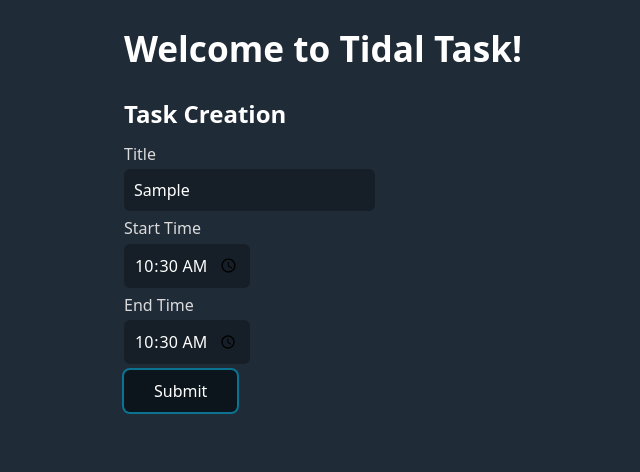
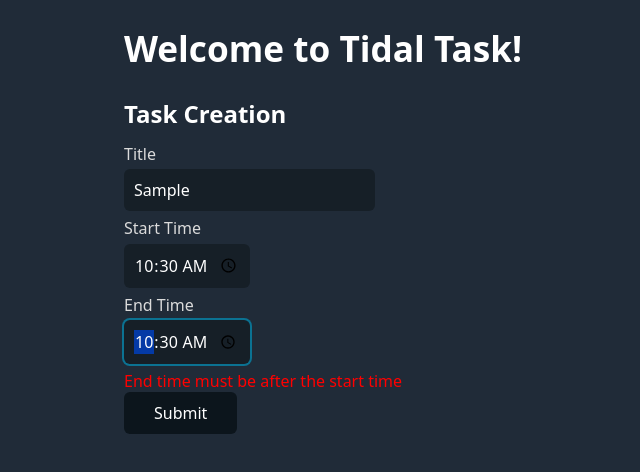
Before and after one commit to RaulAtWork/tidal-task, a React (Vite) app: page / in a window 1280 px wide. Both pictures are taken after typing "Sample", "10:30", "10:30" into the empty fields and a click on the input 306 px from the left and 391 px from the top of the page. Shown: the top 472 px of the page, without its empty margins (126-766 px from the left). Built offline with nearby package versions, Linux system fonts and the light colour scheme.

Commit message:
refactored error messages

```diff
--- a/src/components/CreateTask.jsx
+++ b/src/components/CreateTask.jsx
@@ -1,18 +1,30 @@
 import React from "react";
 import { useForm } from "react-hook-form";
-import {getTimeInFormatHHMM, addMinutesToDate} from "../utils/DateHelper"
+import { getTimeInFormatHHMM, addMinutesToDate } from "../utils/DateHelper";
 
-const DEFAULT_TIME_INTERVAL = 30
+const DEFAULT_TIME_INTERVAL = 30;
 
 function CreateTask() {
-    let currentTime = getTimeInFormatHHMM(new Date());
-    let afterIntervalTime = getTimeInFormatHHMM(addMinutesToDate(new Date(), DEFAULT_TIME_INTERVAL))
+  let currentTime = getTimeInFormatHHMM(new Date());
+  let afterIntervalTime = getTimeInFormatHHMM(
+    addMinutesToDate(new Date(), DEFAULT_TIME_INTERVAL)
+  );
 
   const {
     register,
     handleSubmit,
     formState: { errors },
+    watch,
   } = useForm();
+
+  const startTime = watch("startTime");
+
+  const validateEndTime = (value) => {
+    if (value <= startTime) {
+      return "End time must be after the start time";
+    }
+    return true;
+  };
 
   const onSubmit = (data) => console.log(data);
   return (
@@ -20,13 +32,36 @@ function CreateTask() {
       <h2>Task Creation</h2>
       <form onSubmit={handleSubmit(onSubmit)}>
         <label>Title</label>
-        <input {...register("title")} />
+        <input
+          {...register("title", {
+            required: "Field is required",
+            maxLength: {
+              value: 70,
+              message: "Title cannot exceed 70 characters",
+            },
+          })}
+        />
+
+        {errors.title?.message && <p role="alert">{errors.title.message}</p>}
+
         <label>Start Time</label>
-        <input defaultValue={currentTime} {...register("start-time")} type="time"/>
+        <input
+          defaultValue={currentTime}
+          {...register("startTime", { required: "Field is required" })}
+          type="time"
+        />
+        {errors.startTime?.message && <p role="alert">{errors.startTime.message}</p>}
         <label>End Time</label>
-        <input defaultValue={afterIntervalTime} {...register("end-time")} type="time"/>
+        <input
+          defaultValue={afterIntervalTime}
+          {...register("endTime", {
+            required: "Field is required",
+            validate: validateEndTime,
+          })}
+          type="time"
+        />
+        {errors.endTime?.message && <p role="alert">{errors.endTime.message}</p>}
 
-        {errors.exampleRequired && <span>This field is required</span>}
         <input type="submit" />
       </form>
     </section>
--- /dev/null
+++ b/src/styles/custom-style/form.css
@@ -0,0 +1,3 @@
+form p[role="alert"]{
+    color: red;
+}
--- a/src/styles/custom-style/index.css
+++ b/src/styles/custom-style/index.css
@@ -0,0 +1 @@
+@import "./form.css"
```
